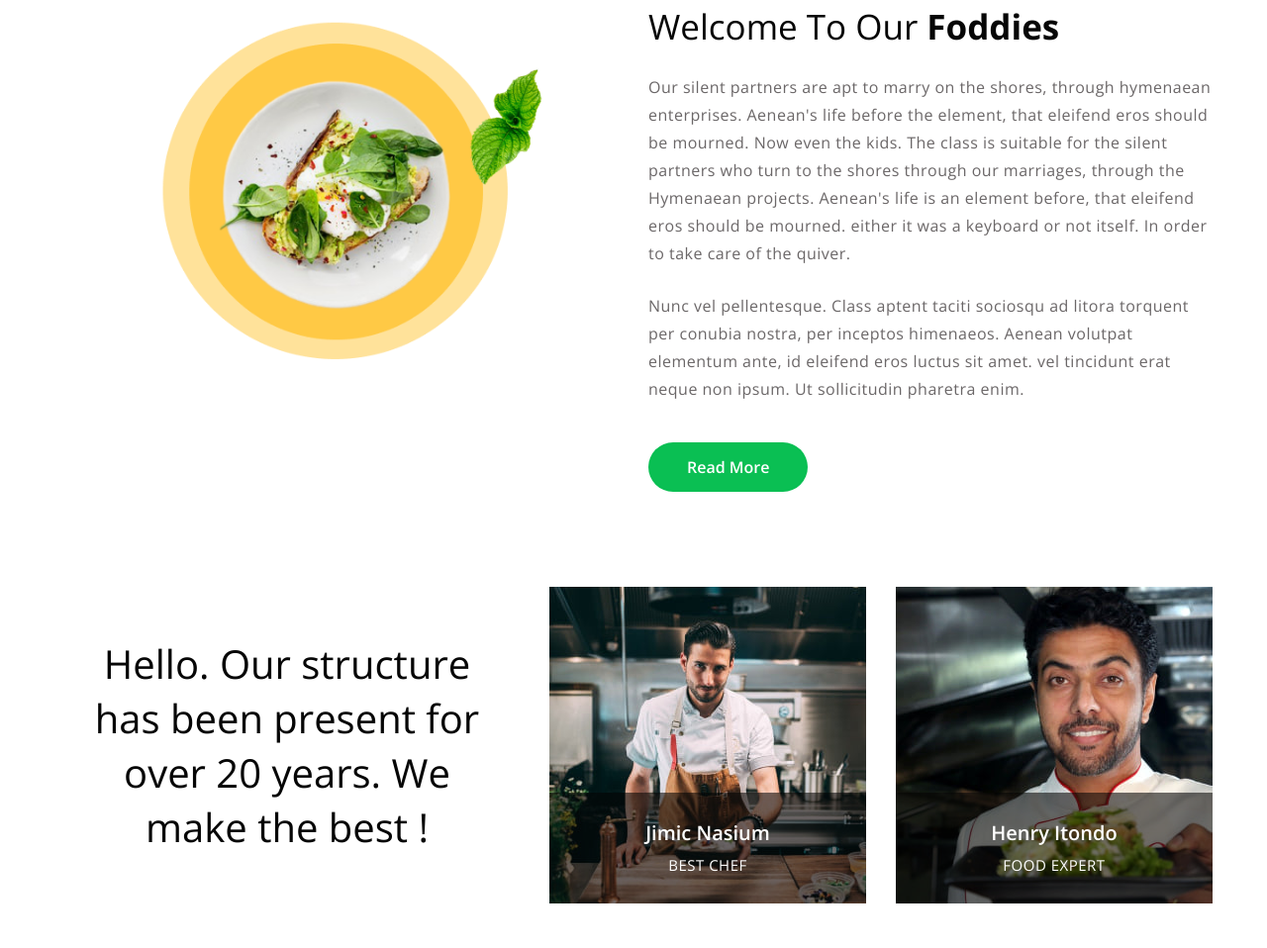
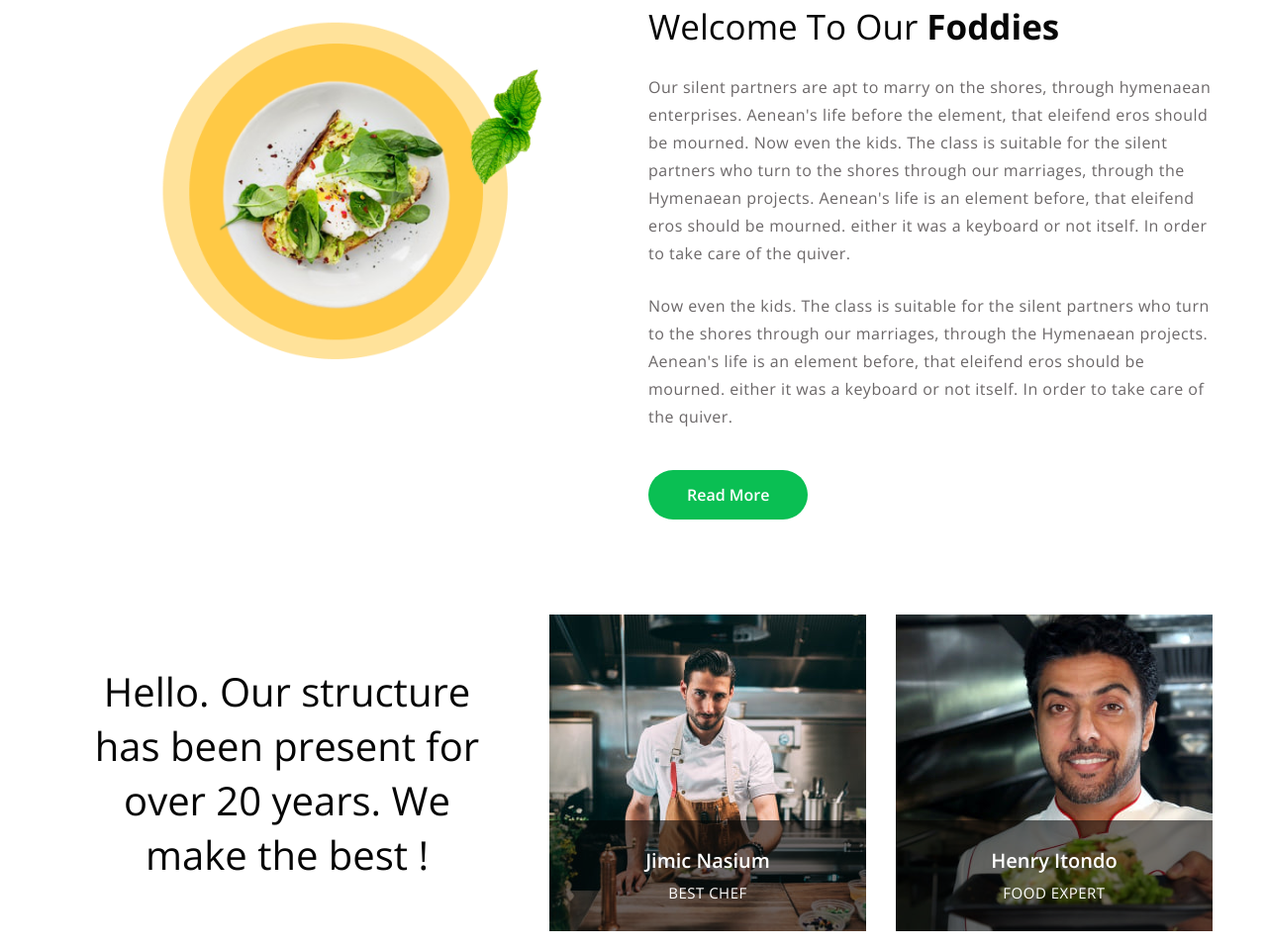
Before and after one commit to GuduruBharatKumar/finalpro, a plain HTML site: page index.html in a window 1280 px wide. Shown: the part 868-1826 px from the top of the page at 99% size. Drawn offline with nearby package versions, Linux system fonts and the light colour scheme.

Commit message:
some changes in index.html

```diff
--- a/index.html
+++ b/index.html
@@ -119,11 +119,7 @@
                     <div class="col-lg-6 content-left mb-md-0 mb-3">
                         <h3>Welcome To Our <span>Foddies</span></h3>
                         <p>Our silent partners are apt to marry on the shores, through hymenaean enterprises. Aenean's life before the element, that eleifend eros should be mourned. Now even the kids. The class is suitable for the silent partners who turn to the shores through our marriages, through the Hymenaean projects. Aenean's life is an element before, that eleifend eros should be mourned. either it was a keyboard or not itself. In order to take care of the quiver.</p>
-                        <p>Nunc vel pellentesque. Class aptent taciti sociosqu ad litora
-                            torquent per
-                            conubia nostra, per inceptos himenaeos. Aenean volutpat elementum ante, id eleifend eros
-                            luctus sit
-                            amet. vel tincidunt erat neque non ipsum. Ut sollicitudin pharetra enim.</p>
+                        <p>Now even the kids. The class is suitable for the silent partners who turn to the shores through our marriages, through the Hymenaean projects. Aenean's life is an element before, that eleifend eros should be mourned. either it was a keyboard or not itself. In order to take care of the quiver.</p>
                         <a class="btn button-style" href="about.html">Read More </a>
                     </div>
                 </div>
@@ -258,7 +254,7 @@
                                         <img class="img-responsive" src="assets/images/blog1.jpg" alt="blog-image">
                                     </figure>
                                 </a>
-                                <h3> <a href="#blog" class="vv-link">Nunc consequat justo id commodo
+                                <h3> <a href="#blog" class="vv-link">Now the result is just that advantage
                                         feugiat</a>
                                 </h3>
                                 <ul class="admin-list">
@@ -283,7 +279,7 @@
                                         <img class="img-responsive" src="assets/images/blog4.jpg" alt="blog-image">
                                     </figure>
                                 </a>
-                                <h3> <a href="#blog" class="vv-link">Fusce ac eros quis metus por edit
+                                <h3> <a href="#blog" class="vv-link">Fusce and eros quis fear por edit some
                                         some</a>
                                 </h3>
                                 <ul class="admin-list">
```
